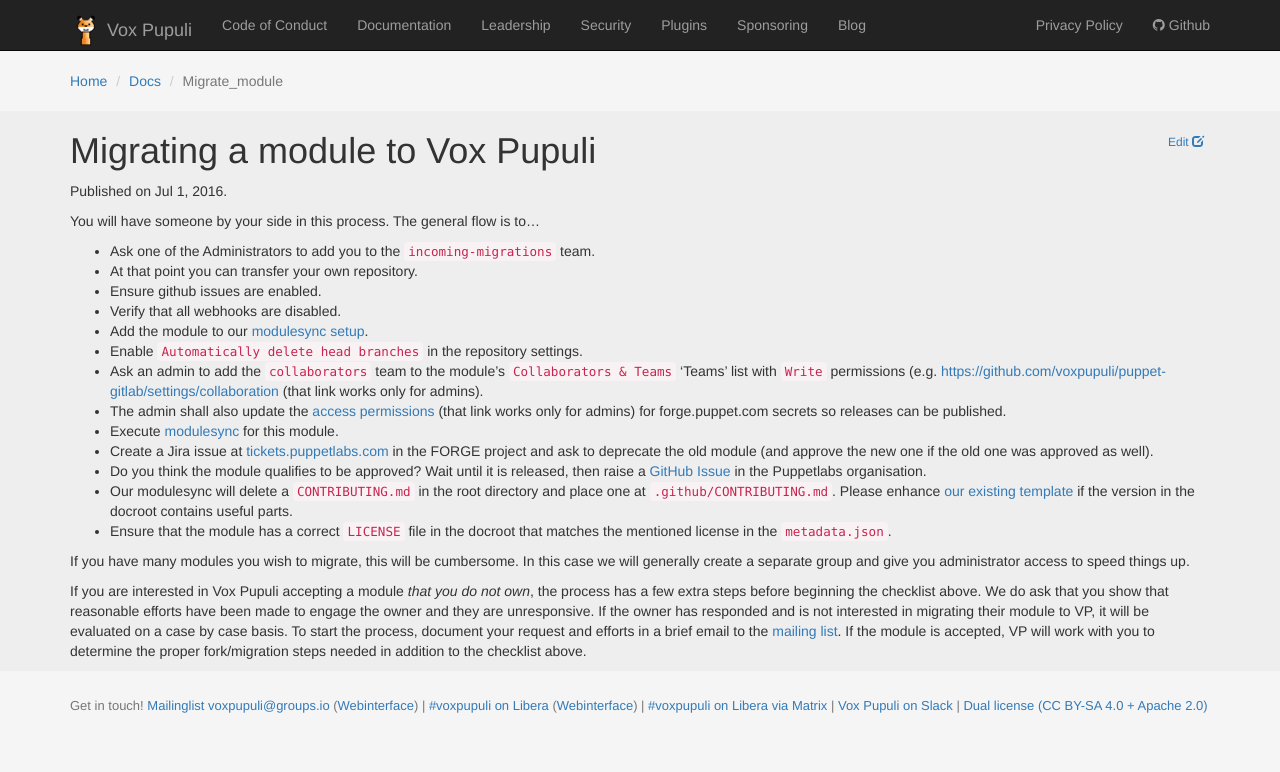
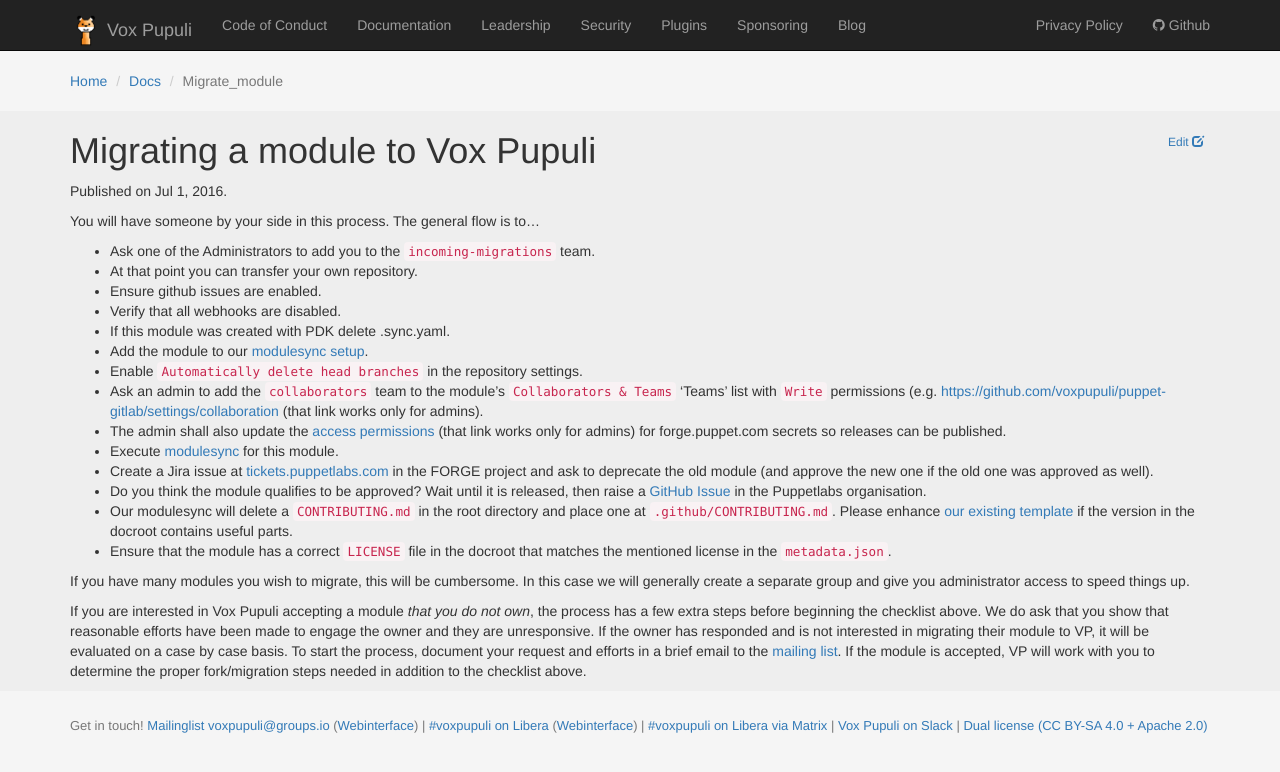
Before and after one commit to voxpupuli/voxpupuli.github.io, a Jekyll site: the page built from _docs/migrate_module.md, in a window 1280 px wide. Shown: the top 772 px of the page. Built offline with Jekyll 4.4.1, drawn with Linux system fonts in a browser that asks for light colours; nearby versions of some CDN libraries.

Commit message:
add line to delete .sync.yaml if module was created with PDK

```diff
--- a/_docs/migrate_module.md
+++ b/_docs/migrate_module.md
@@ -11,6 +11,7 @@
 * At that point you can transfer your own repository.
 * Ensure github issues are enabled.
 * Verify that all webhooks are disabled.
+* If this module was created with PDK delete .sync.yaml.
 * Add the module to our [modulesync setup][managed_modules].
 * Enable `Automatically delete head branches` in the repository settings.
 * Ask an admin to add the `collaborators` team to the module's `Collaborators & Teams` 'Teams' list with `Write` permissions (e.g. [https://github.com/voxpupuli/puppet-gitlab/settings/collaboration](https://github.com/voxpupuli/puppet-gitlab/settings/collaboration) (that link works only for admins).
```
